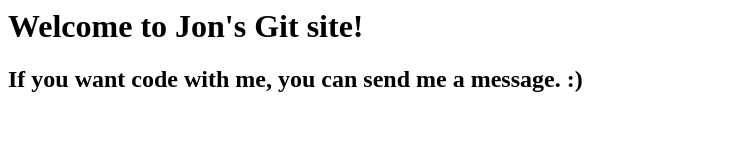
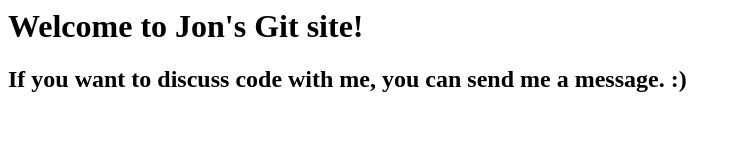
Before and after one commit to nyfok/nyfok.github.io, a plain HTML site: page index.html in a window 1280 px wide. Shown: the whole page, without its empty margins (0-741 px from the left). Drawn offline with Linux system fonts and the light colour scheme.

Commit message:
Update index.html

```diff
--- a/index.html
+++ b/index.html
@@ -1,2 +1,2 @@
 <h1>Welcome to Jon's Git site!</h1>
-<h2>If you want code with me, you can send me a message. :)</h2>
+<h2>If you want to discuss code with me, you can send me a message. :)</h2>
```
